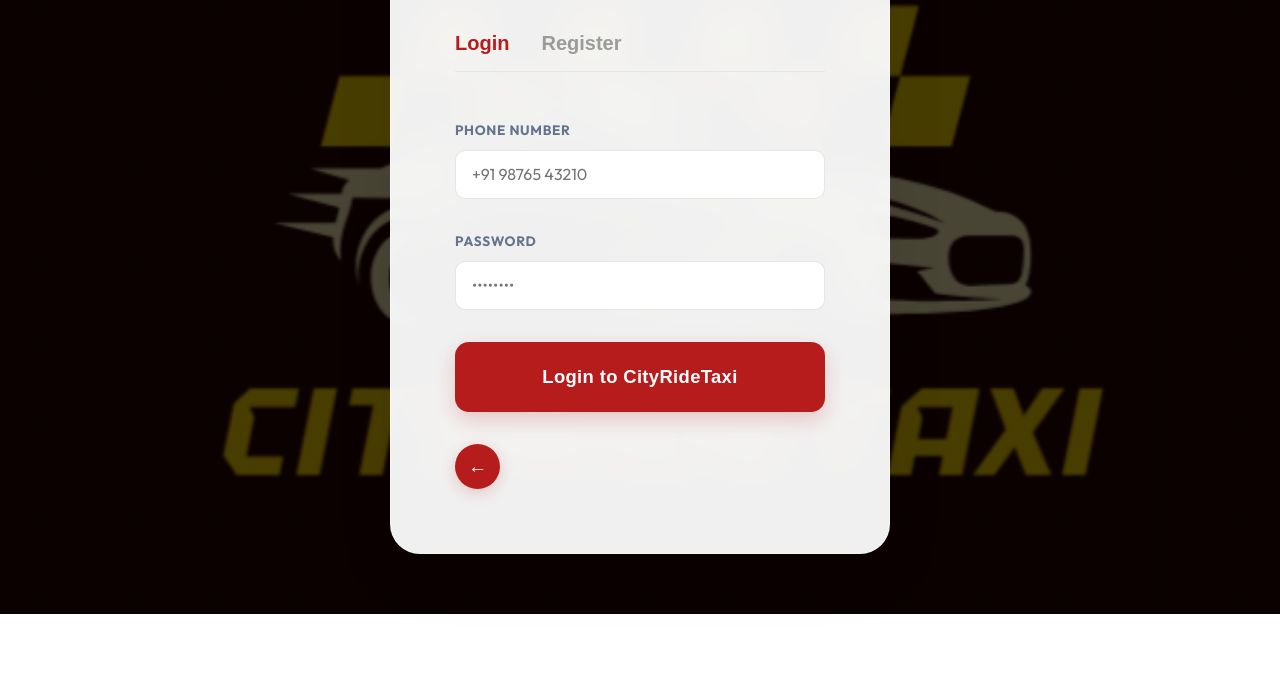
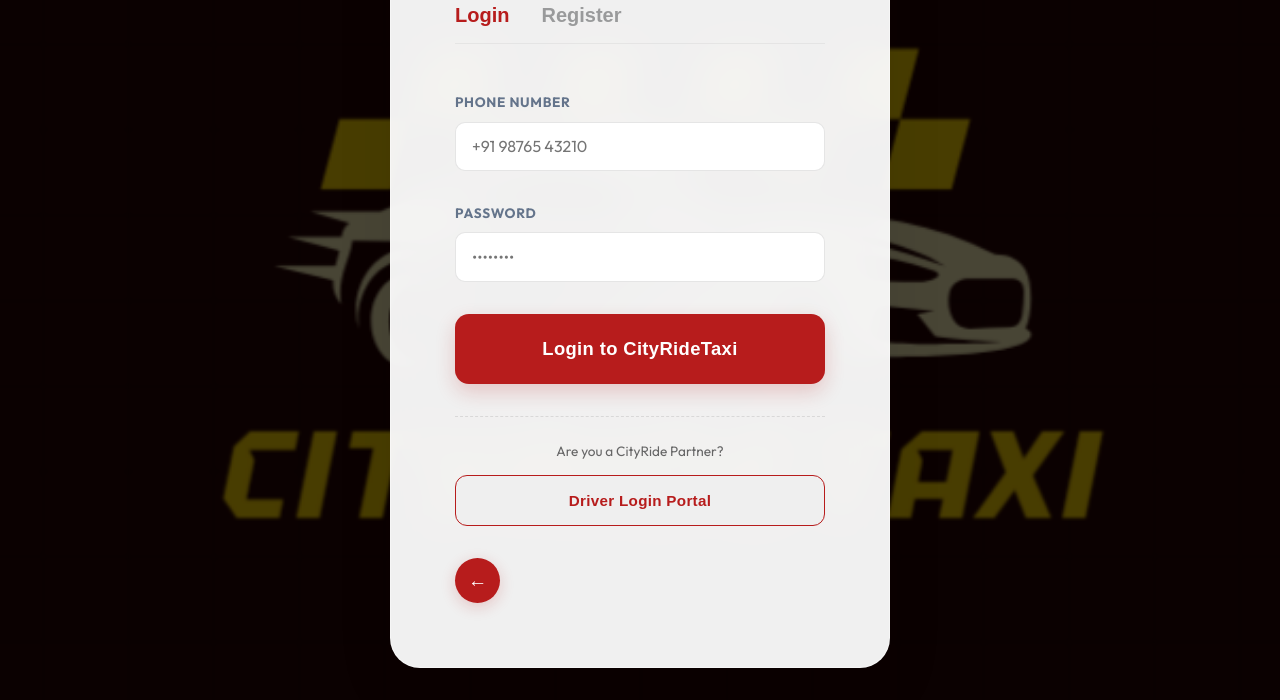
Before and after one commit to cityridetaxi/taxi, a website: page public/auth.html in a window 1280 px wide. Shown: the part 186-886 px from the top of the page. Before the commit the page ends 800 px from the top, so only its background shows below. Drawn offline with Linux system fonts and the light colour scheme.

Commit message:
Add files via upload

```diff
--- a/public/auth.html
+++ b/public/auth.html
@@ -159,6 +159,11 @@
                     <input type="password" id="login-password" placeholder="••••••••" required>
                 </div>
                 <button type="submit" class="btn btn-primary btn-large">Login to CityRideTaxi</button>
+
+                <div style="margin-top: 2rem; padding-top: 1.5rem; border-top: 1px dashed rgba(0,0,0,0.1); text-align: center;">
+                    <p style="font-size: 0.85rem; color: #666; margin-bottom: 0.8rem;">Are you a CityRide Partner?</p>
+                    <button type="button" class="btn" style="width: 100%; border: 1px solid var(--primary-red); color: var(--primary-red); font-weight: 700;" onclick="window.location.href='driver-login.html'">Driver Login Portal</button>
+                </div>
             </form>
 
             <!-- Register Form (Passenger Only) -->
```
Also changed, not shown: public/dashboard.html (+0 -3 lines), public/driver.html (+3 -0 lines).
